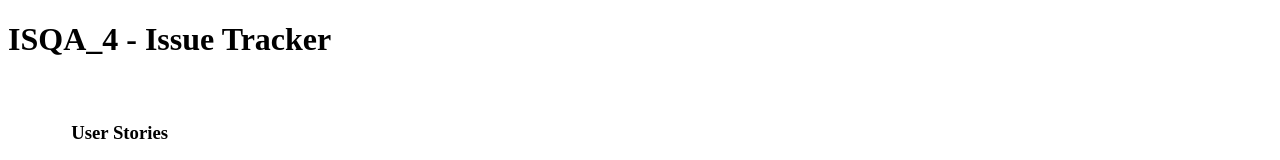
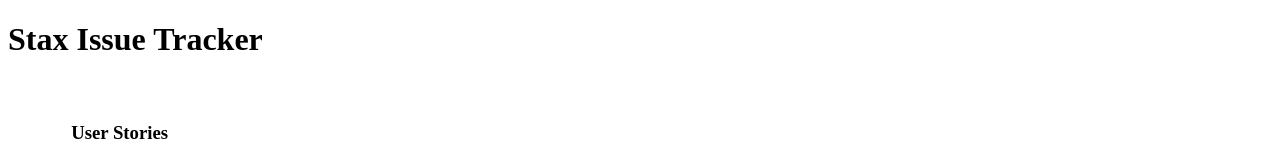
Before and after one commit to LarioStax/28-IssueTracker, a website: page views/index.html in a window 1280 px wide. Shown: the top 160 px of the page. Drawn offline with nearby package versions, Linux system fonts and the light colour scheme.

Commit message:
Correct header metadata

```diff
--- a/views/index.html
+++ b/views/index.html
@@ -1,9 +1,8 @@
 <!DOCTYPE html>
 <html>
   <head>
-    <title>Welcome to HyperDev!</title>
-    <meta name="description" content="A cool thing made with HyperDev">
-    <link id="favicon" rel="icon" href="https://hyperdev.com/favicon-app.ico" type="image/x-icon">
+    <title>Stax Issue Tracker</title>
+    <meta name="description" content="FCC Back-End Project">
     <meta charset="utf-8">
     <meta http-equiv="X-UA-Compatible" content="IE=edge">
     <meta name="viewport" content="width=device-width, initial-scale=1">
@@ -11,7 +10,7 @@
   <body>
     <header>
       <h1>
-        ISQA_4 - Issue Tracker
+        Stax Issue Tracker
       </h1>
     </header>
     <div id='userstories' style='margin-left: 5%; margin-top: 5%'>
```
Also changed, not shown: views/issue.html (+1 -3 lines).
